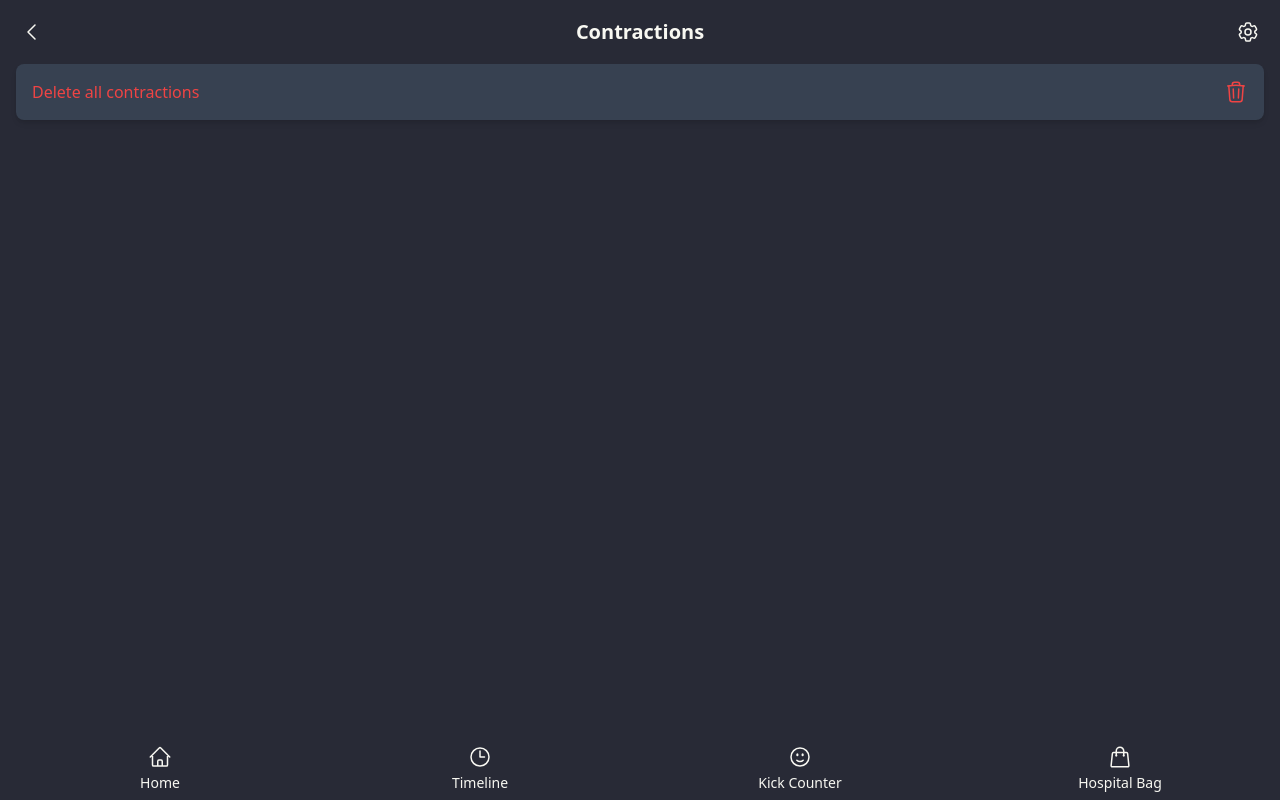
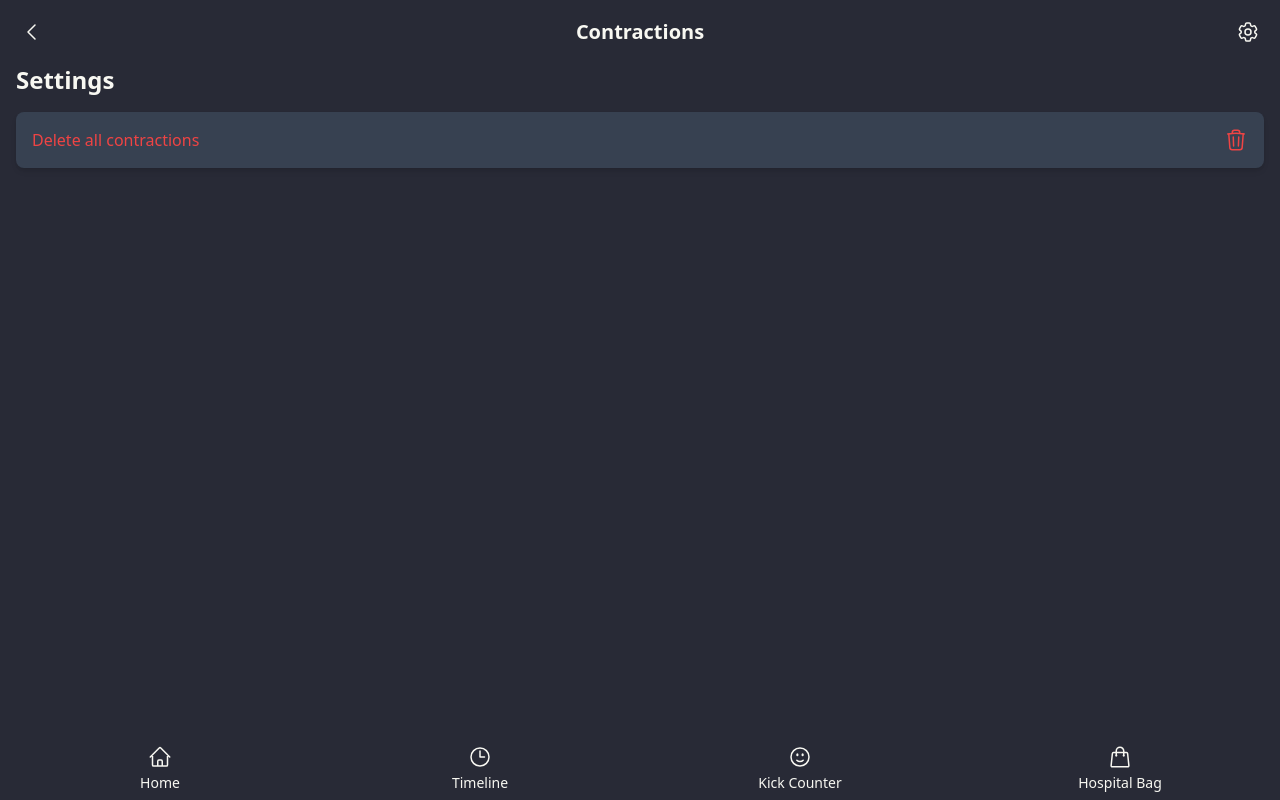
Before and after one commit to ehte92/contraction-timer, a React (Vite) app: page /settings in a window 1280 px wide. Built offline with nearby package versions, Linux system fonts and the light colour scheme.

Commit message:
Add heading to settings page and adjust styling

```diff
--- a/src/routes/settings.lazy.tsx
+++ b/src/routes/settings.lazy.tsx
@@ -9,8 +9,9 @@ function Settings() {
   const { clearContractions } = useStore();
   return (
     <div className="container mx-auto px-4">
+      <h1 className="text-2xl font-bold">Settings</h1>
       <div
-        className="flex flex-row justify-between bg-gray-700 p-4 rounded-lg shadow-md"
+        className="flex flex-row justify-between bg-gray-700 p-4 rounded-lg shadow-md mt-4"
         onClick={clearContractions}
       >
         <p className="text-red-500">Delete all contractions</p>
```
